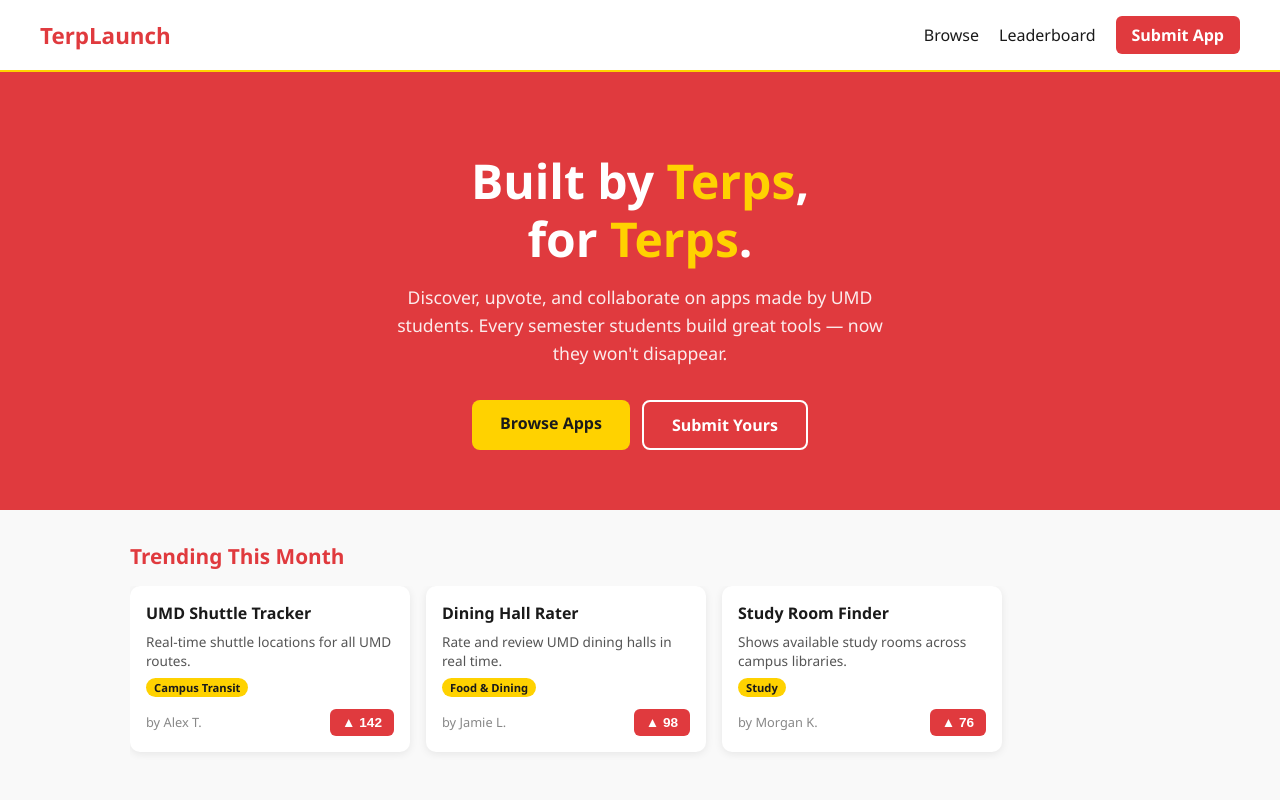
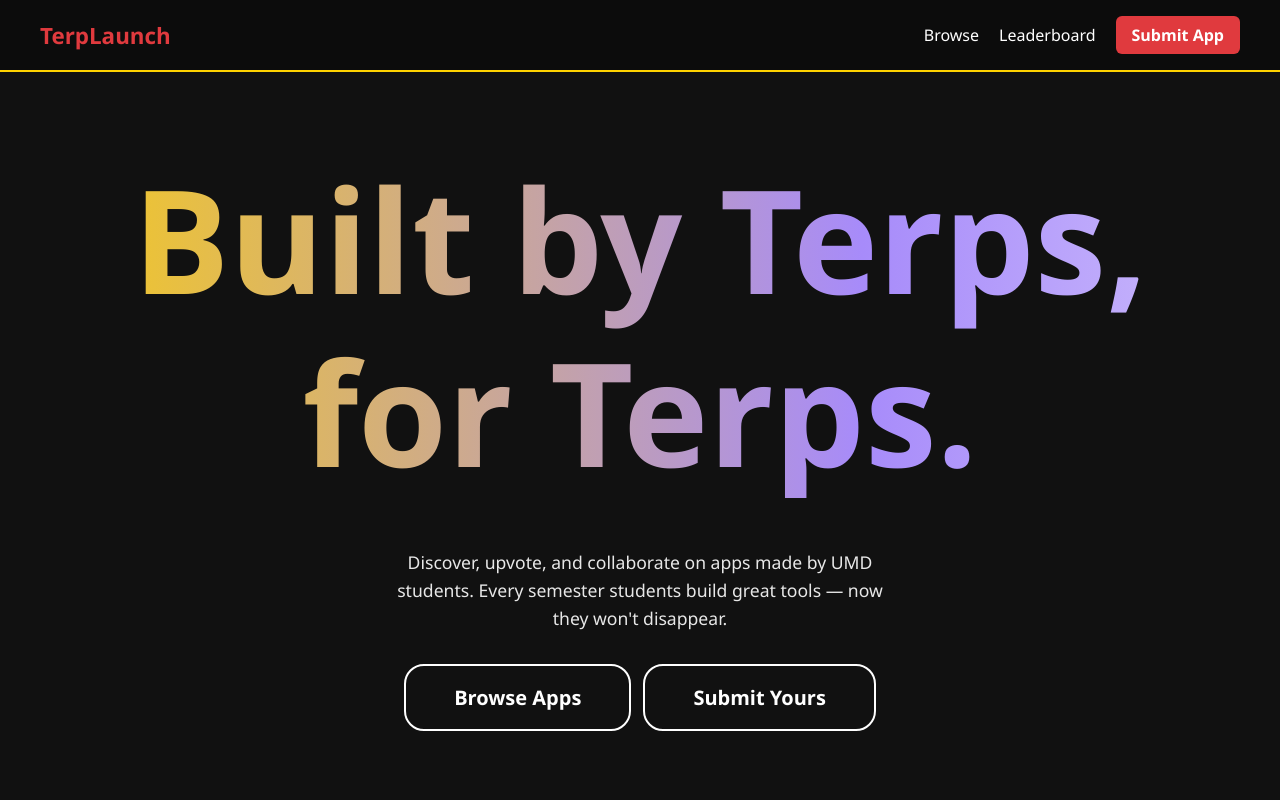
Before and after one commit to p304-dev/webHackathonTerpLaunch, a React (Vite) app in the folder frontend/: page / in a window 1280 px wide. Shown: the top 800 px of the page. Built offline with nearby package versions, Linux system fonts and the light colour scheme; no server answers.

Commit message:
added styling changes to home page

```diff
--- a/frontend/src/components/AppCard.css
+++ b/frontend/src/components/AppCard.css
@@ -1,22 +1,22 @@
 .card {
   background: var(--card-bg);
-  border-radius: 10px;
-  padding: 16px;
+  border-radius: 14px;
+  padding: 28px;
   box-shadow: 0 2px 8px rgba(0, 0, 0, 0.08);
   display: flex;
   flex-direction: column;
-  gap: 8px;
+  gap: 12px;
 }
 
 .card-title {
-  font-size: 1rem;
+  font-size: 1.25rem;
   font-weight: 600;
 }
 
 .card-description {
-  font-size: 0.85rem;
+  font-size: 1rem;
   color: #555;
-  line-height: 1.4;
+  line-height: 1.5;
 }
 
 .card-tags {
@@ -28,9 +28,9 @@
 .card-tag {
   background: var(--umd-gold);
   color: #1a1a1a;
-  font-size: 0.7rem;
+  font-size: 0.8rem;
   font-weight: 600;
-  padding: 2px 8px;
+  padding: 4px 12px;
   border-radius: 12px;
 }
 
@@ -42,7 +42,7 @@
 }
 
 .card-author {
-  font-size: 0.8rem;
+  font-size: 0.9rem;
   color: #888;
 }
 
@@ -51,8 +51,8 @@
   color: #fff;
   border: none;
   border-radius: 6px;
-  padding: 6px 12px;
+  padding: 10px 20px;
   cursor: pointer;
   font-weight: 600;
-  font-size: 0.85rem;
+  font-size: 1rem;
 }
--- a/frontend/src/components/TrendingSection.css
+++ b/frontend/src/components/TrendingSection.css
@@ -3,7 +3,7 @@
 }
 
 .trending-title {
-  font-size: 1.3rem;
+  font-size: 2rem;
   font-weight: 700;
   margin-bottom: 16px;
   color: var(--umd-red);
@@ -11,13 +11,14 @@
 
 .trending-scroll {
   display: flex;
-  gap: 16px;
+  margin-top: 50px;
+  gap: 70px;
+  justify-content: center;
   overflow-x: auto;
   padding-bottom: 8px;
 }
 
 .trending-item {
-  min-width: 260px;
-  max-width: 280px;
+  width: 340px;
   flex-shrink: 0;
 }
--- a/frontend/src/index.css
+++ b/frontend/src/index.css
@@ -1,3 +1,4 @@
+
 :root {
   --umd-red: #E03A3E;
   --umd-gold: #FFD200;
@@ -14,6 +15,8 @@
 
 body {
   font-family: 'Segoe UI', Tahoma, Geneva, Verdana, sans-serif;
-  background: var(--bg);
+  background: #111111;
+  animation: gradientCycle 8s ease-in-out infinite;
+  min-height: 100vh;
   color: var(--text);
 }
--- a/frontend/src/pages/Home.css
+++ b/frontend/src/pages/Home.css
@@ -4,7 +4,8 @@
   align-items: center;
   padding: 16px 40px;
   border-bottom: 2px solid var(--umd-gold);
-  background: var(--card-bg);
+  background: rgba(0, 0, 0, 0.25);
+  backdrop-filter: blur(8px);
 }
 
 .navbar-logo {
@@ -21,7 +22,7 @@
 }
 
 .navbar-link {
-  color: var(--text);
+  color: #fff;
   text-decoration: none;
   font-weight: 500;
 }
@@ -36,22 +37,33 @@
 }
 
 .hero {
-  background: var(--umd-red);
+  background: transparent;
   color: #fff;
   text-align: center;
   padding: 80px 20px 60px;
+  margin-bottom: 100 px;
 }
 
 .hero-title {
-  font-size: 3rem;
+  font-size: 9rem;
   font-weight: 800;
   line-height: 1.2;
   margin-bottom: 16px;
+  background: linear-gradient(270deg, #FFD200, #ff6b6b, #ffffff, #a78bfa, #FFD200);
+  background-size: 300% 300%;
+  -webkit-background-clip: text;
+  -webkit-text-fill-color: transparent;
+  background-clip: text;
+  margin-bottom: 50px;
+  animation: textGradientCycle 6s ease-in-out infinite;
 }
 
-.hero-highlight {
-  color: var(--umd-gold);
+@keyframes textGradientCycle {
+  0%   { background-position: 0% 50%; }
+  50%  { background-position: 100% 50%; }
+  100% { background-position: 0% 50%; }
 }
+
 
 .hero-subtitle {
   font-size: 1.1rem;
@@ -68,28 +80,39 @@
 }
 
 .btn-primary {
-  background: var(--umd-gold);
-  color: #1a1a1a;
-  padding: 12px 28px;
-  border-radius: 8px;
+  background: transparent;
+  color: #ffff;
+  padding: 18px 48px;
+  border-radius: 20px;
   text-decoration: none;
   font-weight: 700;
-  font-size: 1rem;
+  font-size: 1.25rem;
+  border: 2px solid #fff;
+}
+
+.btn-primary:hover {
+  background: #E03A3E;
+  transition: background 0.3s ease;
 }
 
 .btn-secondary {
   background: transparent;
   color: #fff;
-  padding: 12px 28px;
-  border-radius: 8px;
+  padding: 18px 48px;
+  border-radius: 20px;
   text-decoration: none;
   font-weight: 700;
-  font-size: 1rem;
+  font-size: 1.25rem;
   border: 2px solid #fff;
 }
 
+.btn-secondary:hover {
+  background: #E03A3E;
+  transition: background 0.3s ease;
+}
+
 .content-container {
-  max-width: 1100px;
+  max-width: 1300px;
   margin: 0 auto;
   padding: 0 40px;
 }
```
